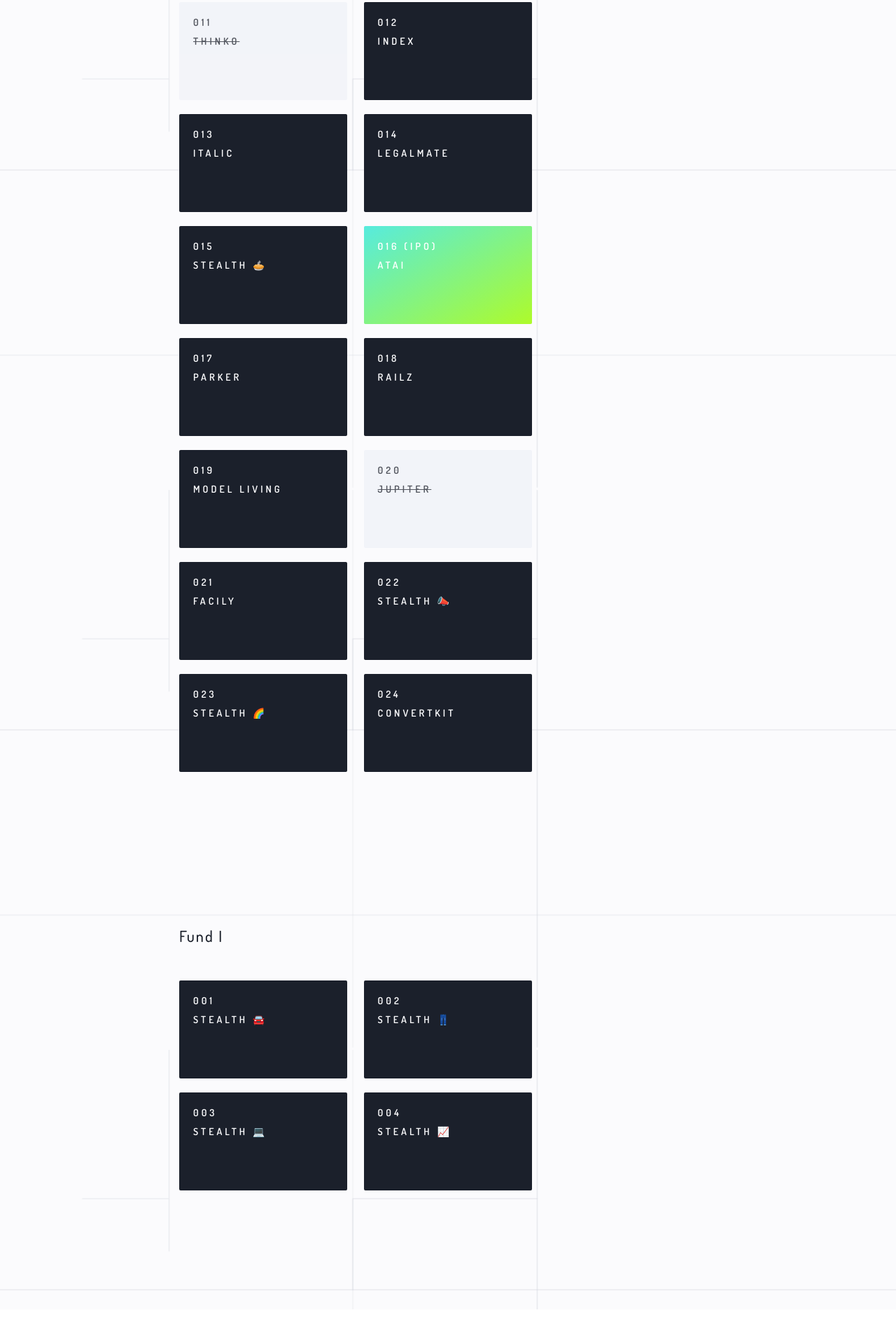
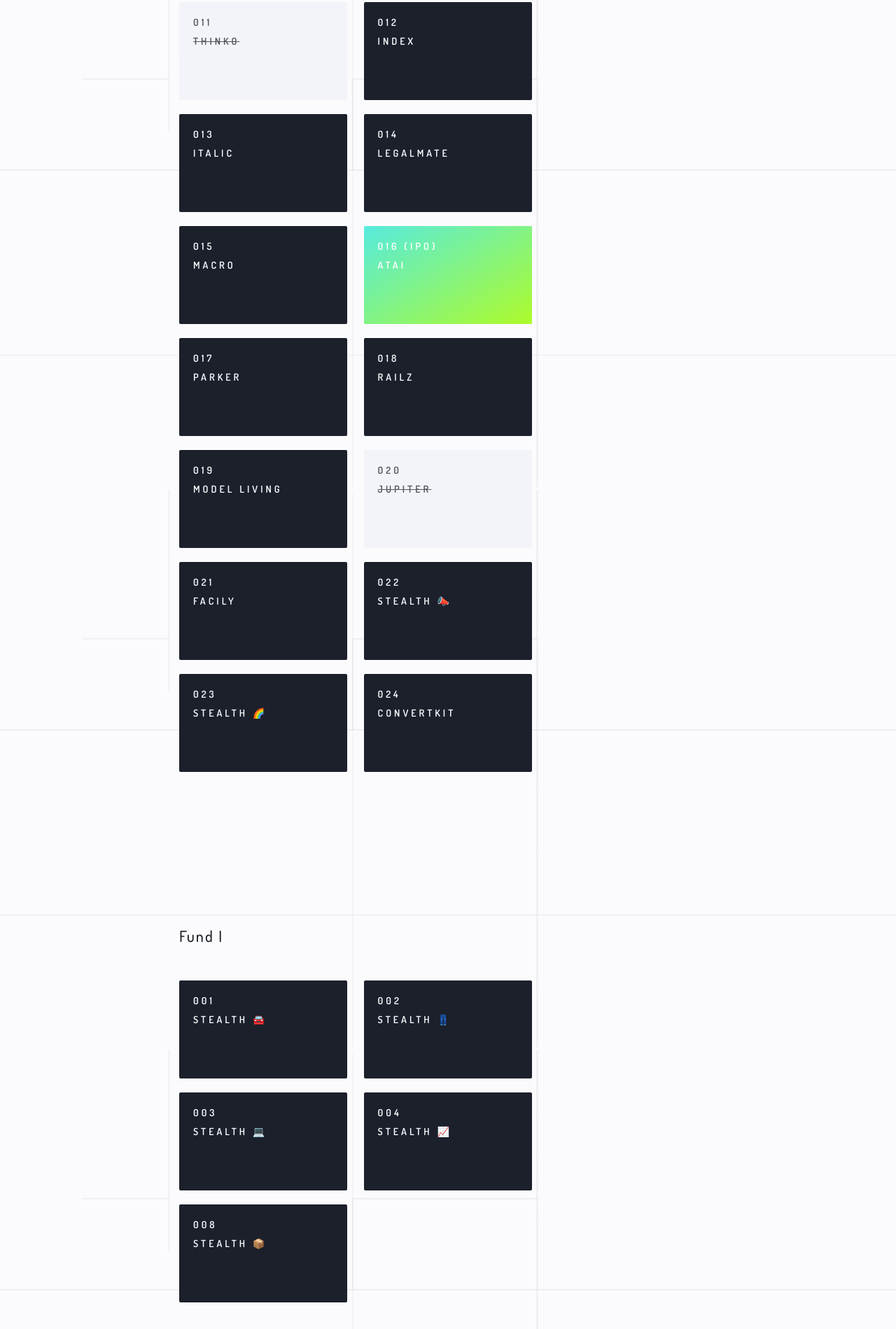
Before and after one commit to fananta/fananta.github.io, a plain HTML site: page index.html in a window 1280 px wide. Shown: the part 1702-3601 px from the top of the page at 70% size. Before the commit the page ends 3571 px from the top, so only its background shows below. Drawn offline with nearby package versions, Linux system fonts and the light colour scheme.

Commit message:
updated investments

```diff
--- a/index.html
+++ b/index.html
@@ -272,10 +272,12 @@
 				<div class="company-name">Legalmate</div>
 			</div>
 		</a>
-		<div data-tilt data-tilt-glare="true" data-tilt-maxGlare=0.5 class="company-card">
-			<span>015</span>
-			<div class="company-name">Stealth 🥧</div>
-		</div>
+		<a href="https://www.usemacro.com/" target="_blank">
+			<div data-tilt data-tilt-glare="true" data-tilt-maxGlare=0.5 class="company-card">
+				<span>015</span>
+				<div class="company-name">Macro</div>
+			</div>
+		</a>
 		<a href="https://www.atai.life/" target="_blank">
 			<div data-tilt data-tilt-glare="true" data-tilt-maxGlare=0.5 class="company-card" style="background-image: linear-gradient(to top left, #aefb2a, #57ebde); color: #fff;">
 				<span>016 (IPO)</span>
@@ -345,6 +347,11 @@
 			<span>004</span>
 			<div class="company-name">Stealth 📈</div>
 		</div>
+		<div data-tilt data-tilt-glare="true" data-tilt-maxGlare=0.5 class="company-card">
+			<span>008</span>
+			<div class="company-name">Stealth 📦</div>
+		</div>
+
 	</div>
 
 	<!-- CARD TILT ANIMATION -->
```
